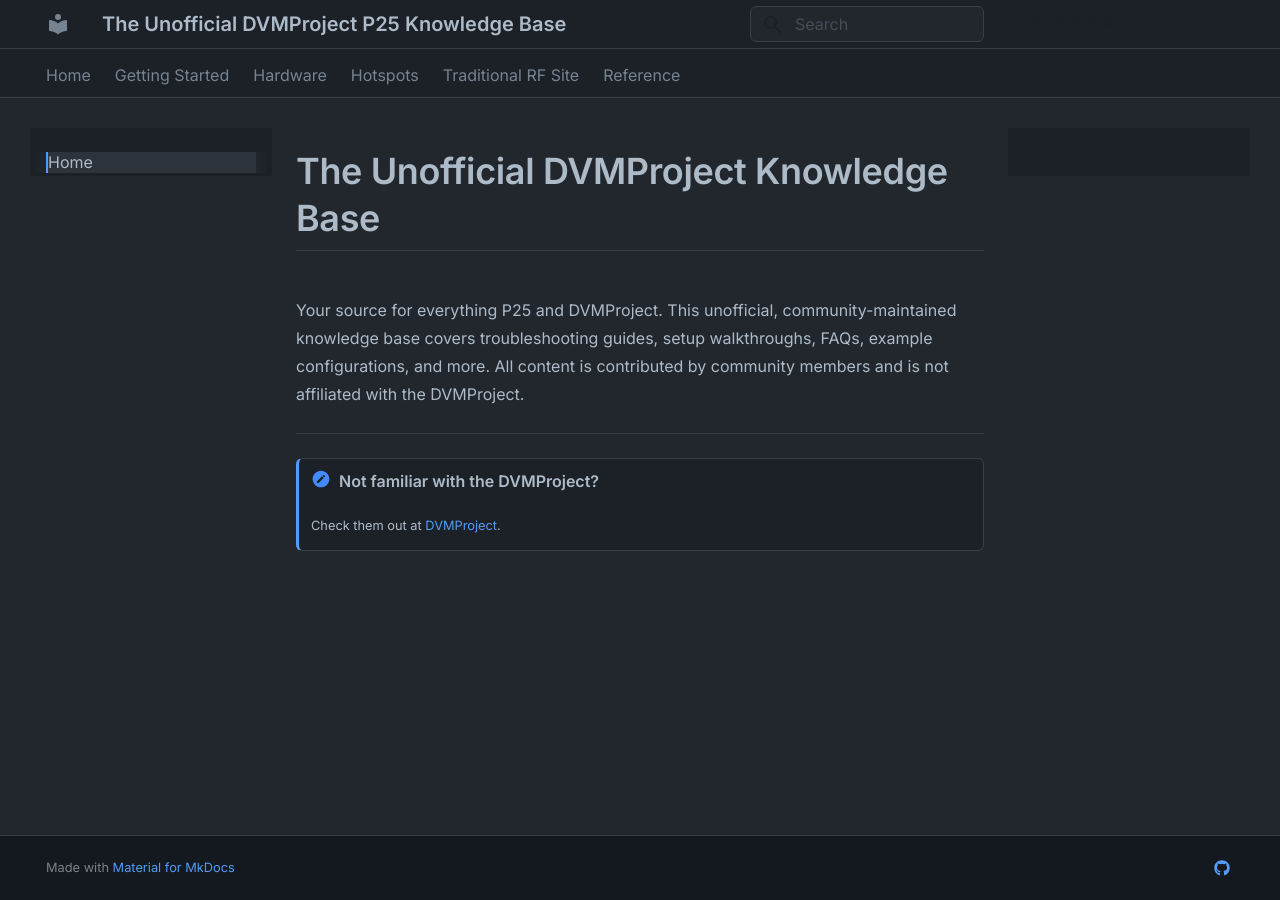
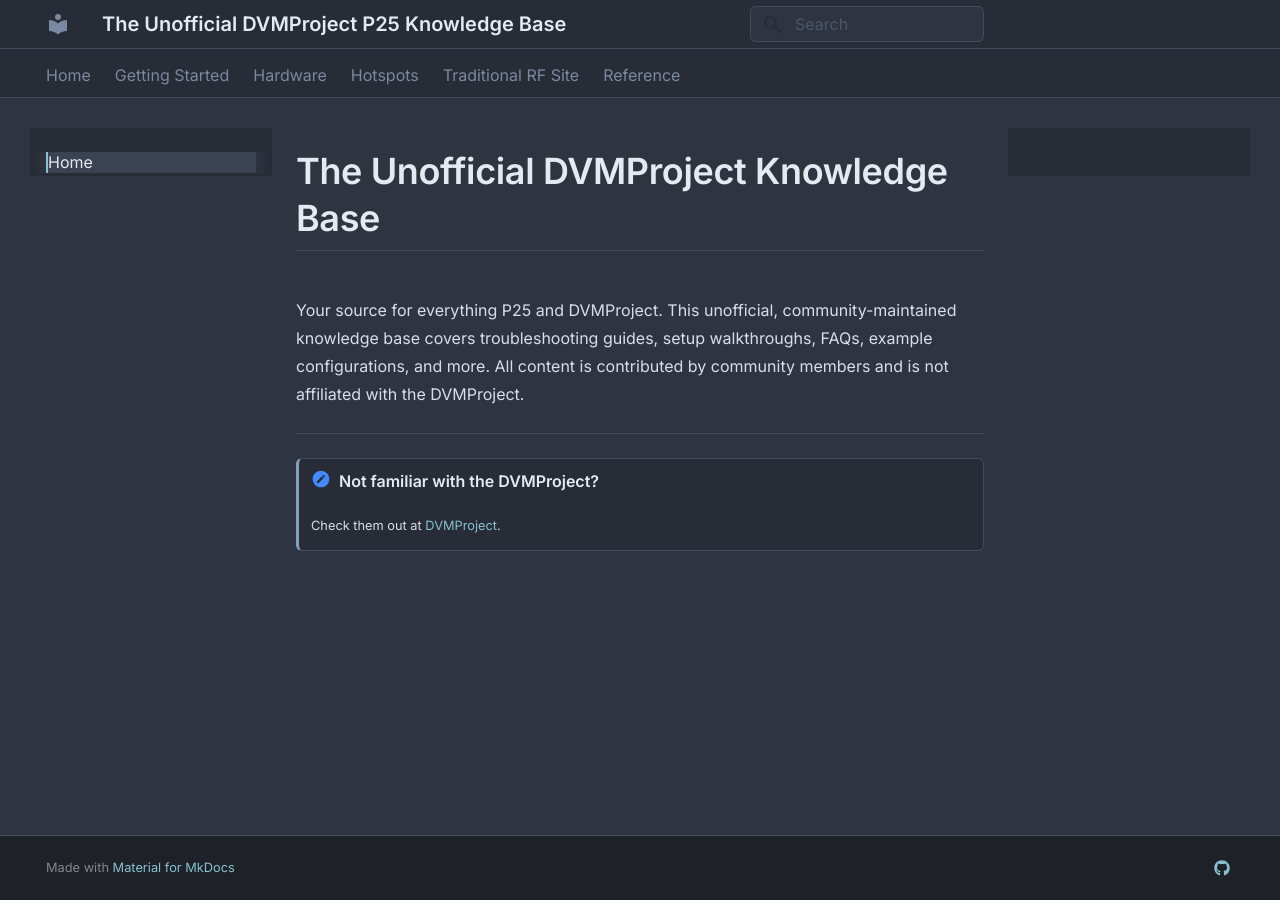
Before and after one commit to p25-dvm/p25-dvm.github.io, an MkDocs documentation site: the page built from docs/index.md, in a window 1280 px wide. Built offline with MkDocs 1.6.1 and Material for MkDocs 9.7.7, drawn with Linux system fonts in a browser that asks for light colours.

Commit message:
Update mkdocs.yml

```diff
--- a/mkdocs.yml
+++ b/mkdocs.yml
@@ -23,7 +23,7 @@
     - content.code.annotate
 
 extra_css:
-  - stylesheets/dark-dimmed.css
+  - stylesheets/nord.css
 
 #extra_javascript:
 #  - javascripts/hacker.js
```
